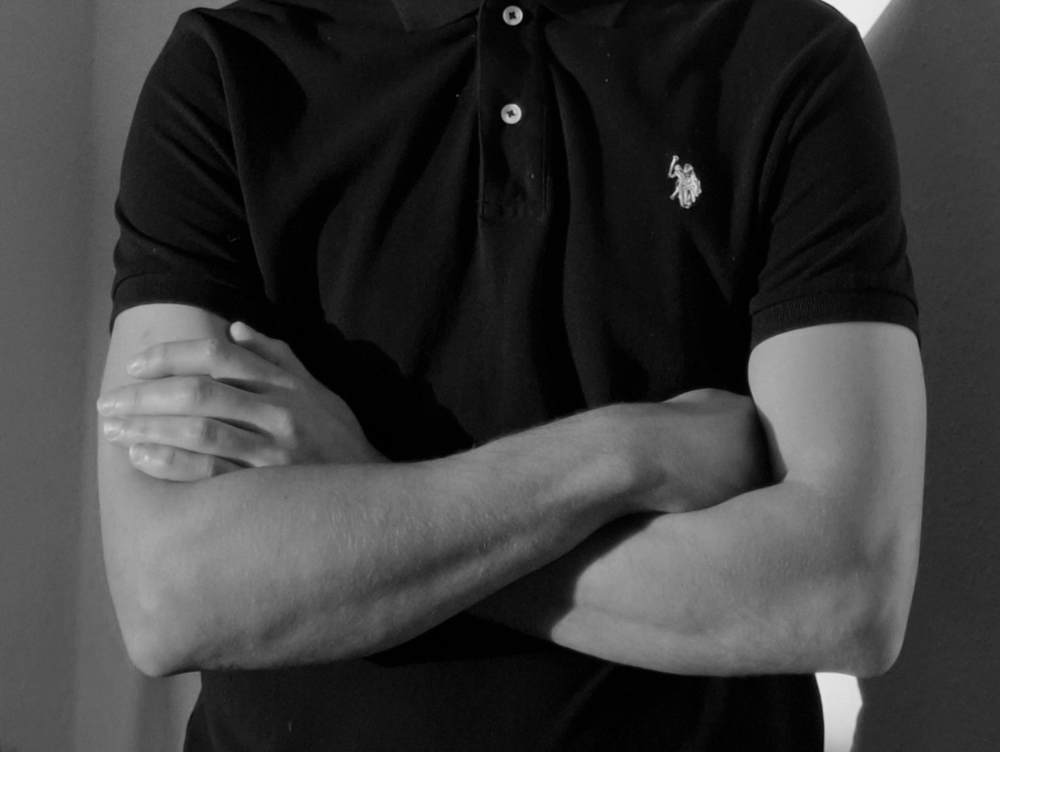
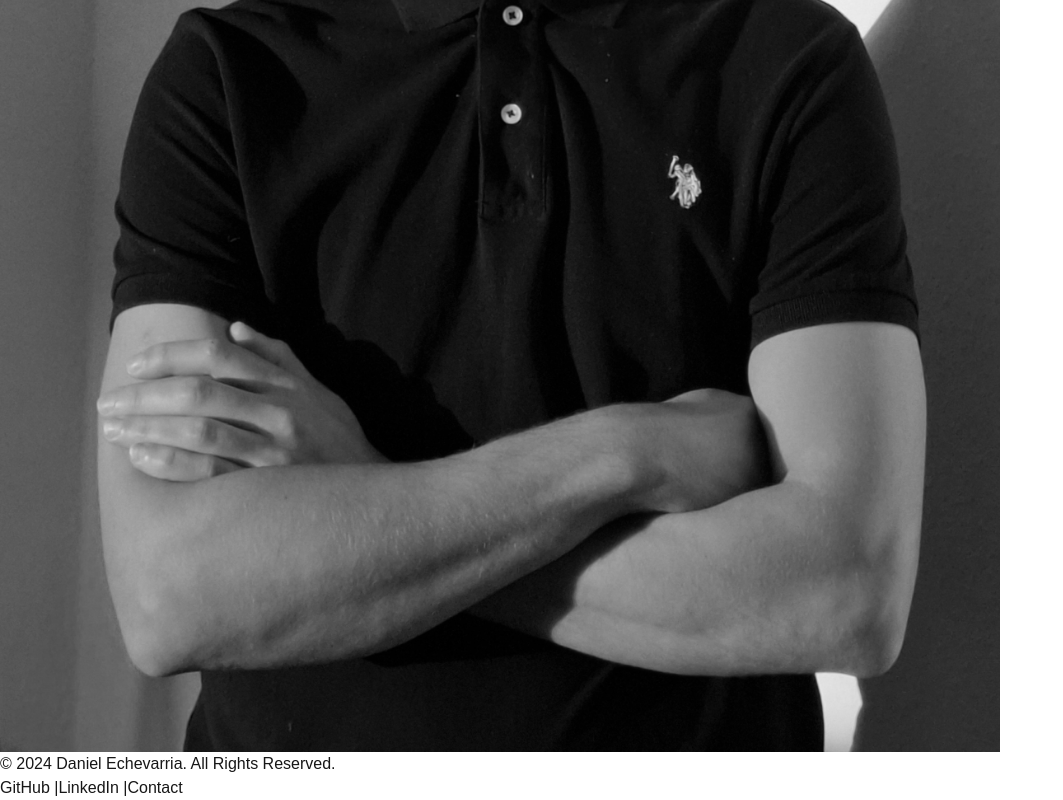
Before and after one commit to daniel-echevarria/portfolio, a Next.js app: page / in a window 1280 px wide. Shown: the part 630-1430 px from the top of the page, without its empty margins (0-1063 px from the left). Before the commit the page ends 1382 px from the top, so only its background shows below. Built offline with nearby package versions, Linux system fonts and the light colour scheme.

Commit message:
add footer

```diff
--- a/src/app/page.tsx
+++ b/src/app/page.tsx
@@ -19,7 +19,29 @@ export default function Home() {
           priority
         />
       </main>
-      <footer></footer>
+      <footer>
+        <div className="text-align: center; padding: 1rem; background-color: #f4f4f4;">
+          <p>&copy; 2024 Daniel Echevarria. All Rights Reserved.</p>
+          <p>
+            <a
+              href="https://github.com/danielechevarria"
+              target="_blank"
+              rel="noopener noreferrer"
+            >
+              GitHub
+            </a>{" "}
+            |
+            <a
+              href="https://linkedin.com/in/danielechevarria"
+              target="_blank"
+              rel="noopener noreferrer"
+            >
+              LinkedIn
+            </a>{" "}
+            |<a href="mailto:dan.echevarri@gmail.com">Contact</a>
+          </p>
+        </div>
+      </footer>
     </div>
   );
 }
```
